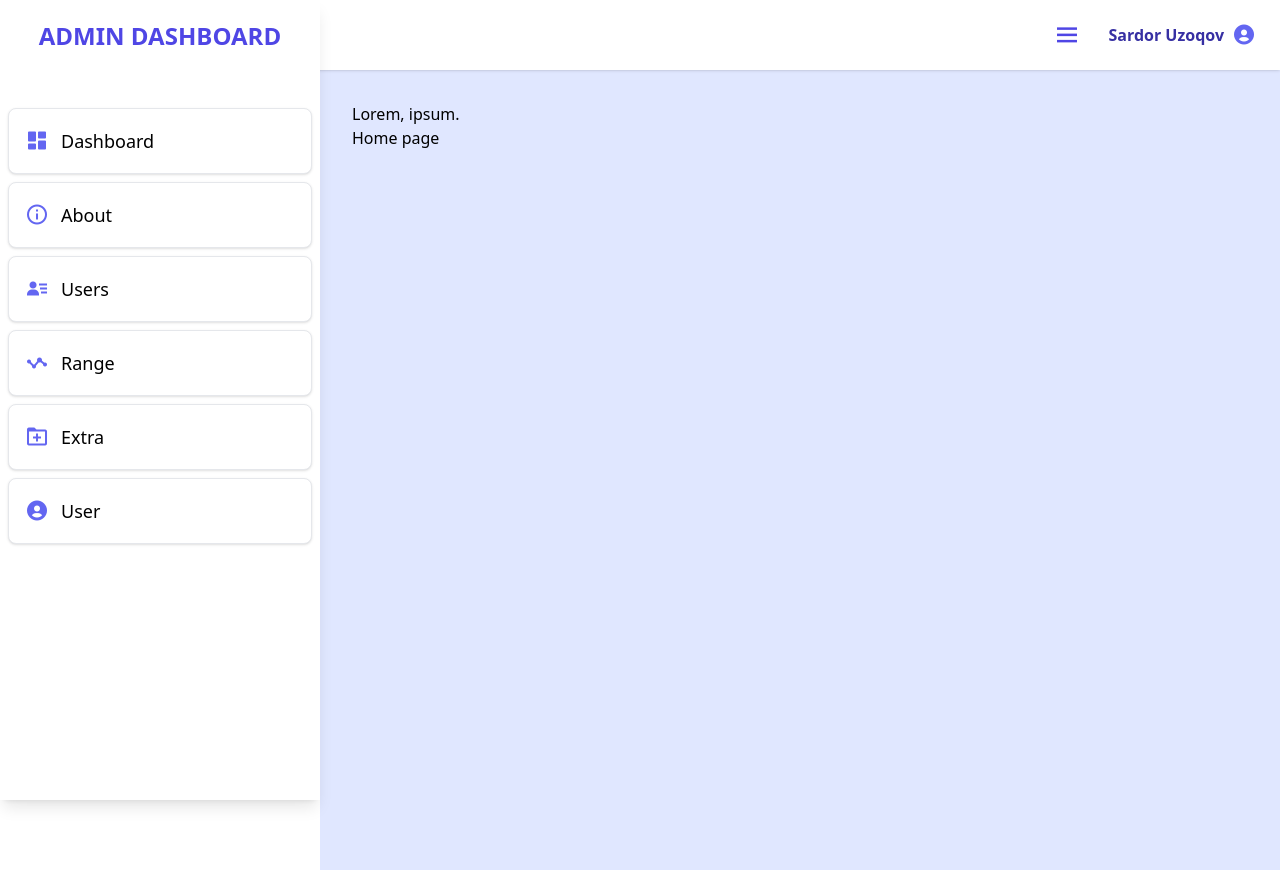
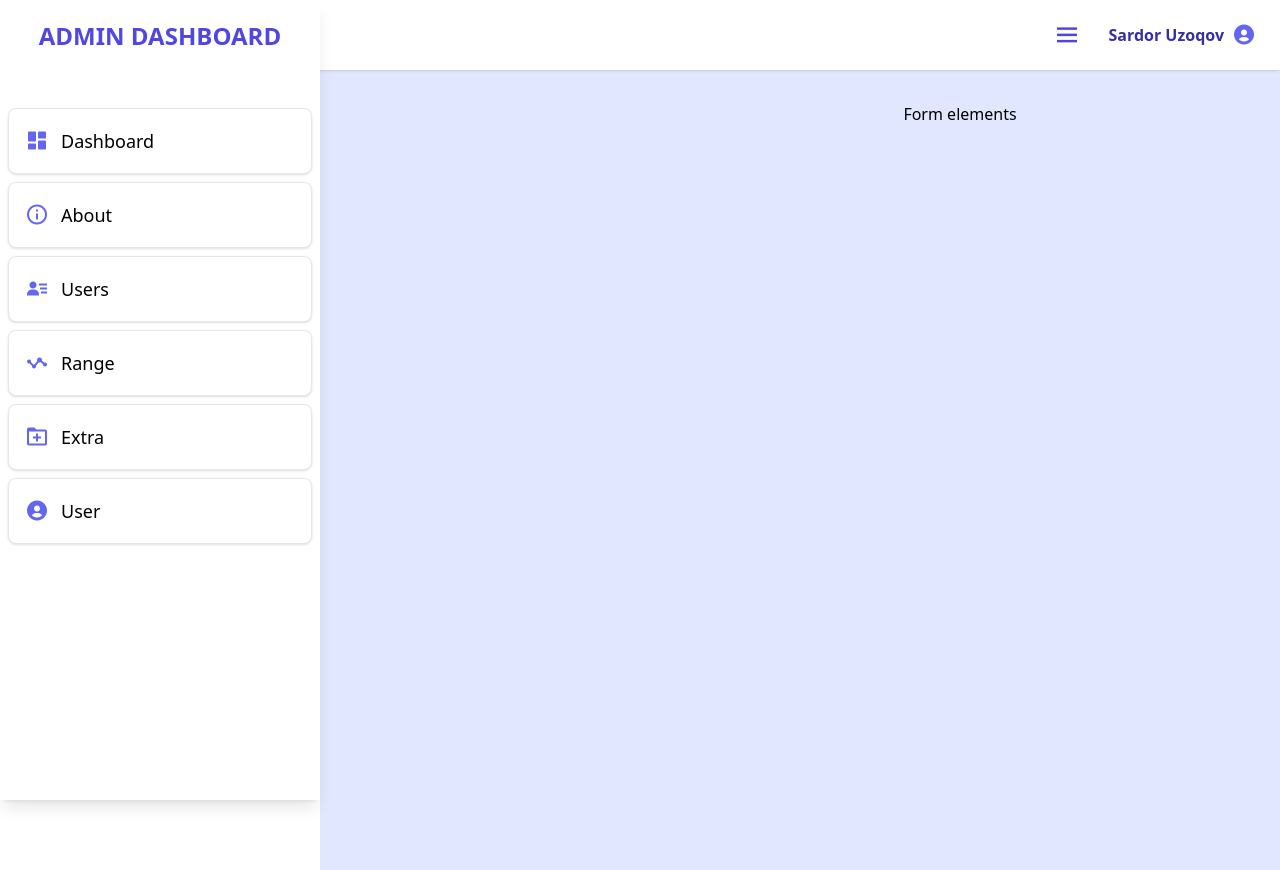
Before and after one commit to abdulazizv/Vue-project, a Vue app: page / in a window 1280 px wide. Shown: the top 870 px of the page. Built offline with nearby package versions, Linux system fonts and the light colour scheme.

Commit message:
Ui and new component added

```diff
--- a/src/App.vue
+++ b/src/App.vue
@@ -6,8 +6,8 @@
     </aside>
 
     <div class="main bg-indigo-100 min-w-full h-screen mt-[70px] p-8">
-      <h1>Lorem, ipsum.</h1>
-      <Home />
+      <Form />
+
     </div>
   </main>
   <Footer />
@@ -18,6 +18,7 @@ import Header from "./components/Header/Header.vue";
 import Sidebar from "./components/Sidebar/Sidebar.vue";
 import Footer from "./components/Footer/Footer.vue";
 import Home from "./views/Home/Home.vue";
+import Form from "./components/Form/Form.vue";
 export default {
   name: "App",
   components: {
@@ -25,6 +26,7 @@ export default {
     Sidebar,
     Footer,
     Home,
+    Form
   },
   data() {
     return {
--- /dev/null
+++ b/src/components/Form/Form.vue
@@ -0,0 +1,15 @@
+<template>
+    <div>
+        <h1 class="text-center text-black">Form elements</h1>
+
+    </div>
+</template>
+
+<script>
+    export default {
+        name:'Form'
+    }
+</script>
+
+<style>
+</style>
--- /dev/null
+++ b/src/ui/Button.vue
@@ -0,0 +1,13 @@
+<template>
+
+        <button>Button</button>
+
+</template>
+<script>
+export default {
+
+}
+</script>
+<style lang="scss">
+
+</style>
--- /dev/null
+++ b/src/ui/Card.vue
@@ -0,0 +1,13 @@
+<template lang="">
+    <div>
+
+    </div>
+</template>
+<script>
+export default {
+
+}
+</script>
+<style lang="">
+
+</style>
--- /dev/null
+++ b/src/ui/Input.vue
@@ -0,0 +1,13 @@
+<template>
+    <label for="form">
+        <input type="text" id="form">
+    </label>
+</template>
+<script>
+export default {
+
+}
+</script>
+<style lang="scss">
+
+</style>
```
